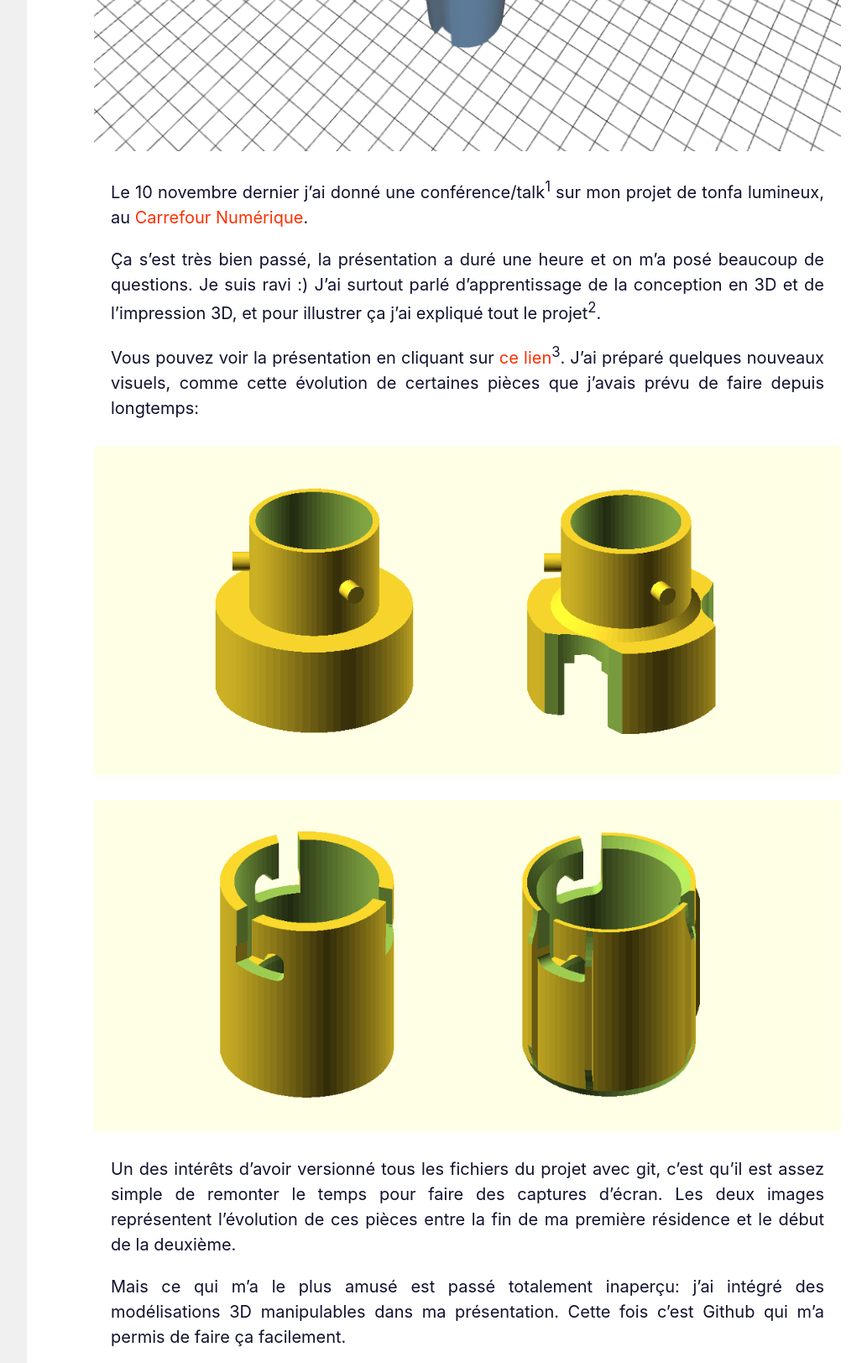
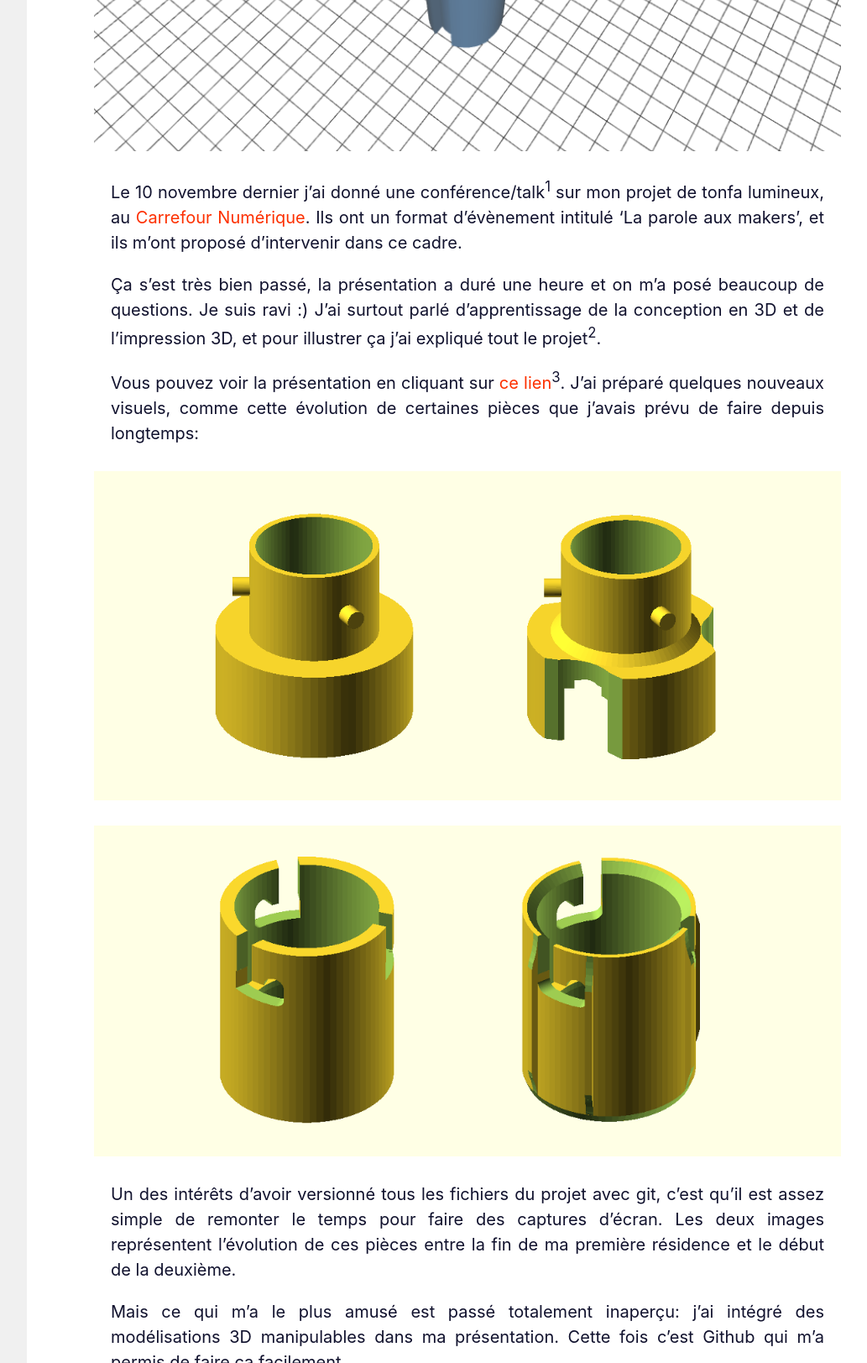
Before and after one commit to Ruff9/inventif, a Jekyll site: the page built from _posts/2018-11-22-conference-tonfa.md, in a window 1280 px wide, cut to the strip 459-2082 px from the top of the page. Shown: the whole strip at 84% size, without its empty margins (198-1231 px from the left). Built offline with Jekyll 4.4.1, drawn with Linux system fonts in a browser that asks for light colours; comment, search, counter and statistics services are not loaded.

Commit message:
add line to last post

```diff
--- a/_posts/2018-11-22-conference-tonfa.md
+++ b/_posts/2018-11-22-conference-tonfa.md
@@ -10,7 +10,7 @@ tags: talk
 
 {% include image.html name="conf_tonfa/cover_conf_tonfa.png" %}
 
-Le 10 novembre dernier j'ai donné une conférence/talk<sup>1</sup> sur mon projet de tonfa lumineux, au <a href="http://www.cite-sciences.fr/fr/au-programme/lieux-ressources/carrefour-numerique2/" target='_blank'>Carrefour Numérique</a>.
+Le 10 novembre dernier j'ai donné une conférence/talk<sup>1</sup> sur mon projet de tonfa lumineux, au <a href="http://www.cite-sciences.fr/fr/au-programme/lieux-ressources/carrefour-numerique2/" target='_blank'>Carrefour Numérique</a>. Ils ont un format d'évènement intitulé 'La parole aux makers', et ils m'ont proposé d'intervenir dans ce cadre.
 
 Ça s'est très bien passé, la présentation a duré une heure et on m'a posé beaucoup de questions. Je suis ravi :) J'ai surtout parlé d'apprentissage de la conception en 3D et de l'impression 3D, et pour illustrer ça j'ai expliqué tout le projet<sup>2</sup>.
 <!--more-->
```
